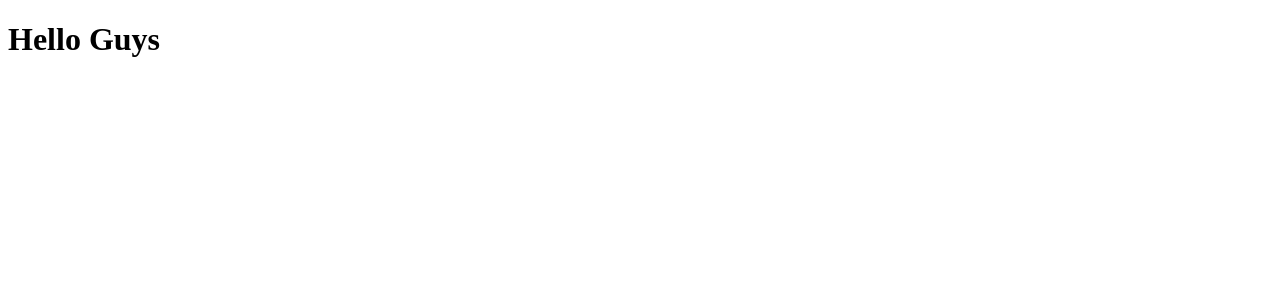
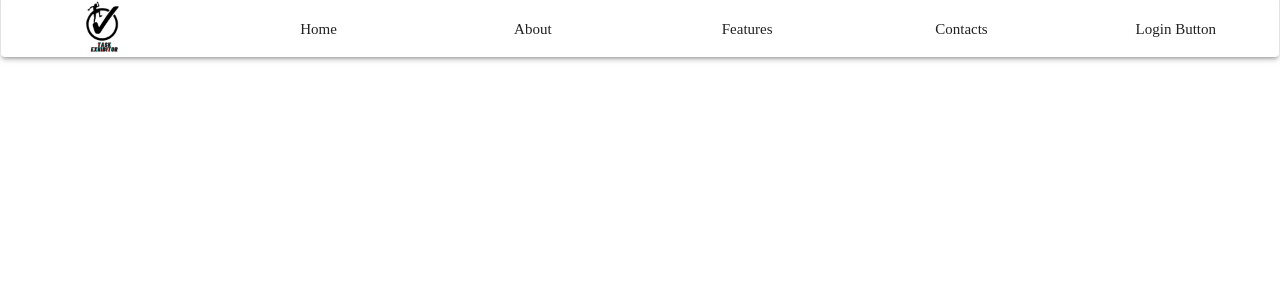
Before and after one commit to praveen4star/Tracker, a React (Create React App) app: page / in a window 1280 px wide. Shown: the top 300 px of the page. Built offline with nearby package versions, Linux system fonts and the light colour scheme.

Commit message:
intialize navbar of home page

```diff
--- a/package.json
+++ b/package.json
@@ -3,6 +3,9 @@
   "version": "0.1.0",
   "private": true,
   "dependencies": {
+    "@emotion/react": "^11.10.4",
+    "@emotion/styled": "^11.10.4",
+    "@mui/material": "^5.10.10",
     "@testing-library/jest-dom": "^5.16.5",
     "@testing-library/react": "^13.4.0",
     "@testing-library/user-event": "^13.5.0",
--- a/src/App.js
+++ b/src/App.js
@@ -1,4 +1,5 @@
-// import  Componect from "components/index"
-const App = () => <h1>Hello Guys</h1>
+import Home from "pages/Home";
+
+const App = () => <Home />
 
 export default App;
--- /dev/null
+++ b/src/index.css
@@ -0,0 +1,13 @@
+ *{
+    margin : 0;
+    padding:  0;
+    box-sizing: border-box;
+
+ }
+
+ body {
+    height: 100%;
+    width:  100%;
+    font-size: 15px;
+    padding:  1px;
+ }
--- a/src/index.js
+++ b/src/index.js
@@ -3,6 +3,7 @@ import ReactDOM from 'react-dom/client'
 import App from './App';
 import { Provider } from "react-redux";
 import store from 'store';
+import './index.css'
 
 const root = ReactDOM.createRoot(document.getElementById('root'));
 root.render(<Provider store={store}><App /></Provider>);
--- /dev/null
+++ b/src/pages/Home/index.js
@@ -0,0 +1,37 @@
+import React from 'react'
+import { Paper, Box, Grid } from "@mui/material"
+import Logo from 'assets/Images/logo.png'
+const boxStyle = {
+    width: '100%',
+    height : '4rem'
+}
+const paperStyle = {
+    width: '100%',
+    height : '100%'
+}
+const gridStyle = {
+    height: '100%',
+    // width: '100%',
+    textAlign: 'center',
+    alignItems : 'center'
+}
+
+const Home = () => {
+    return (
+        <Box sx={boxStyle}>
+            <Paper sx={paperStyle} elevation={3} >
+                <Grid container spacing={1} sx={gridStyle}>
+                    <Grid item xs={2} md={2} ><img src={Logo} alt="logo" loading='lazy' style={{height : '3.2rem'}}></img> </Grid>
+                    <Grid item xs={2} md={2}> Home </Grid>
+                    <Grid item xs={2} md={2}> About </Grid>
+                    <Grid item xs={2} md={2}> Features </Grid>
+                    <Grid item xs={2} md={2}> Contacts </Grid>
+                    <Grid item xs={2} md={2}> Login Button </Grid>
+
+                </Grid>
+            </Paper>
+        </Box>
+    )
+}
+
+export default Home;
```
Also changed, not shown: src/assets/Images/logo.png (added), 1 other file (tests, documents, lock files or other folders).
